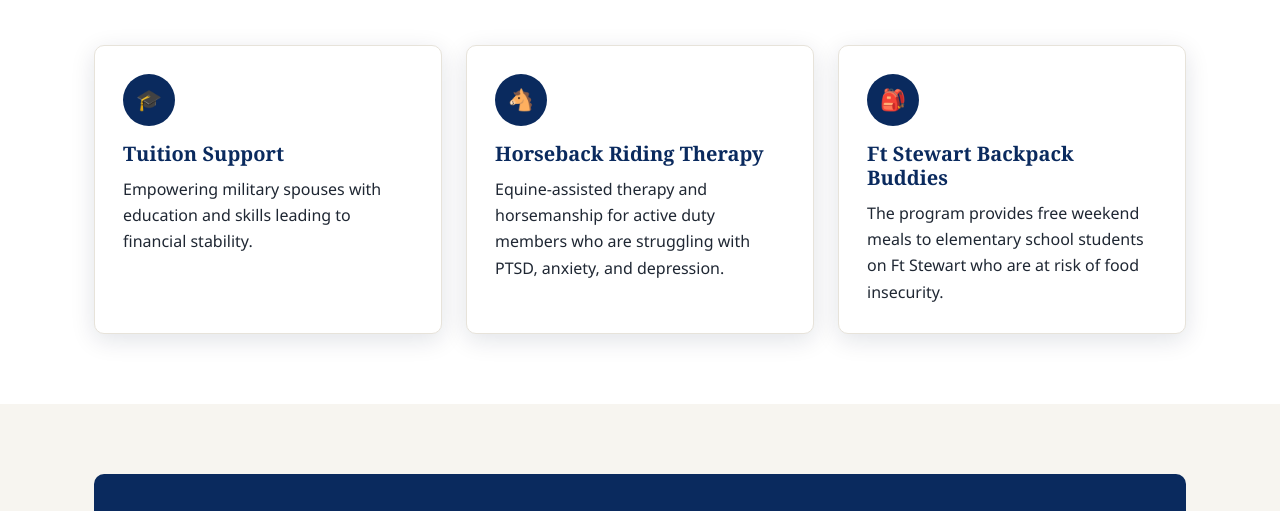
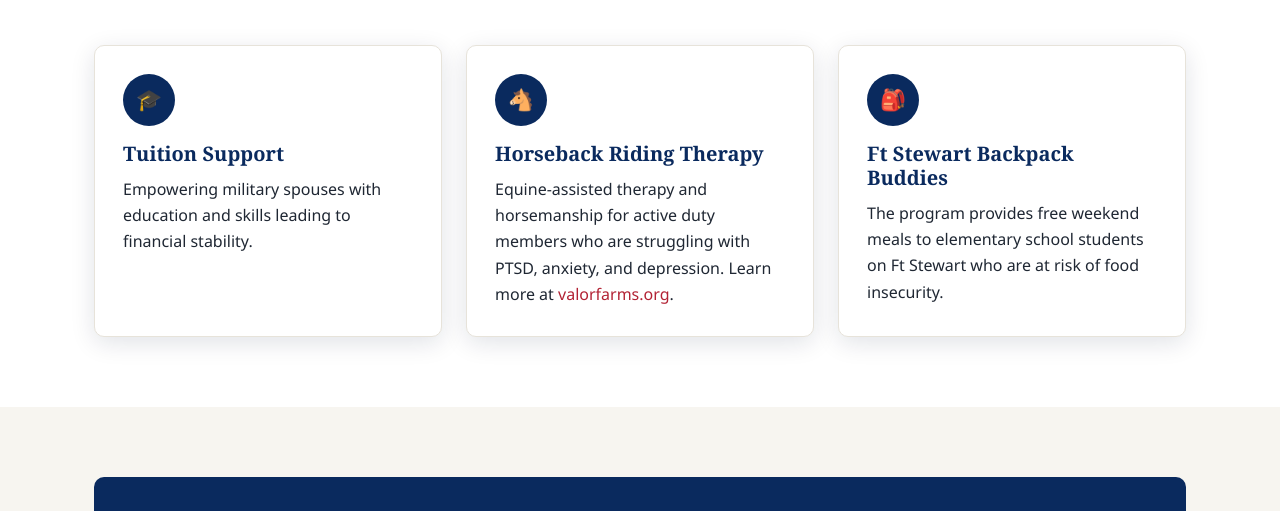
Before and after one commit to berrymar/Landings-Military, a plain HTML site: page supported-programs.html in a window 1280 px wide. Shown: the part 550-1061 px from the top of the page. Drawn offline with Linux system fonts and the light colour scheme.

Commit message:
Update supported-programs.html

```diff
--- a/supported-programs.html
+++ b/supported-programs.html
@@ -87,7 +87,7 @@
       <div class="card">
         <div class="icon">&#128052;</div>
         <h3>Horseback Riding Therapy</h3>
-        <p>Equine-assisted therapy and horsemanship for active duty members who are struggling with PTSD, anxiety, and depression.</p>
+        <p>Equine-assisted therapy and horsemanship for active duty members who are struggling with PTSD, anxiety, and depression. Learn more at <a href="https://valorfarms.org" target="_blank" rel="noopener">valorfarms.org</a>.</p>
       </div>
       <div class="card">
         <div class="icon">&#127890;</div>
```
